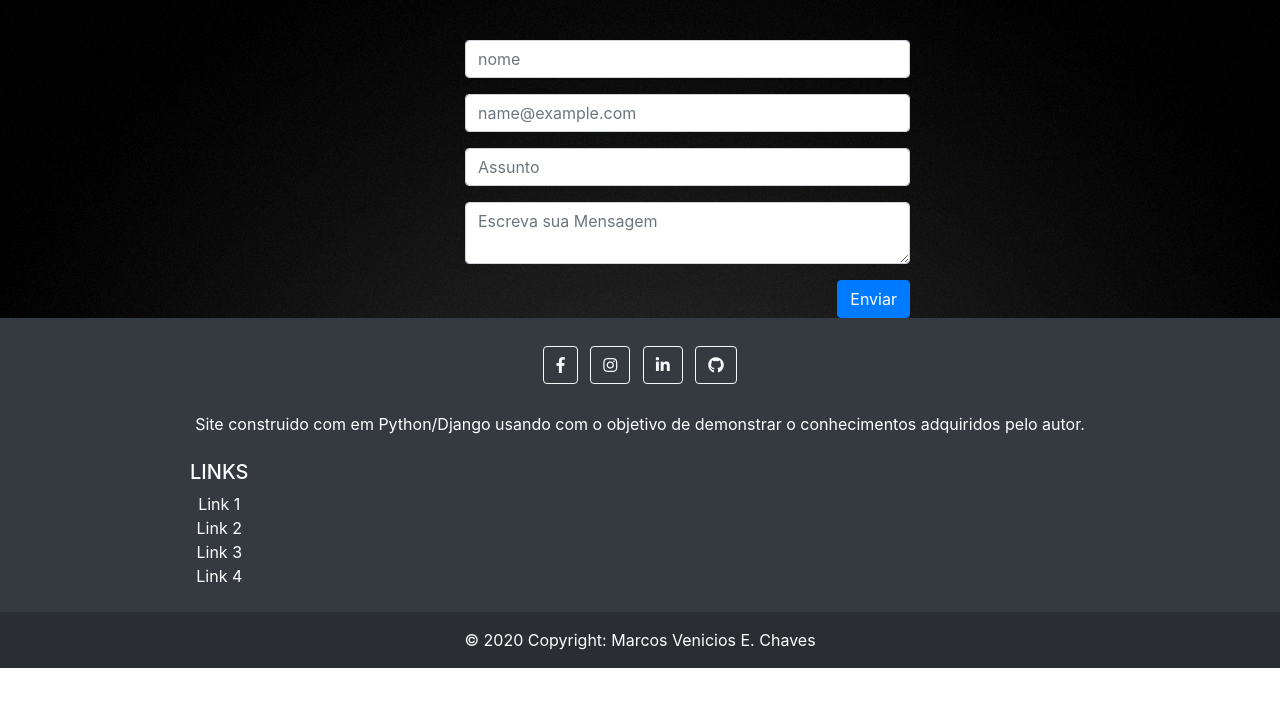
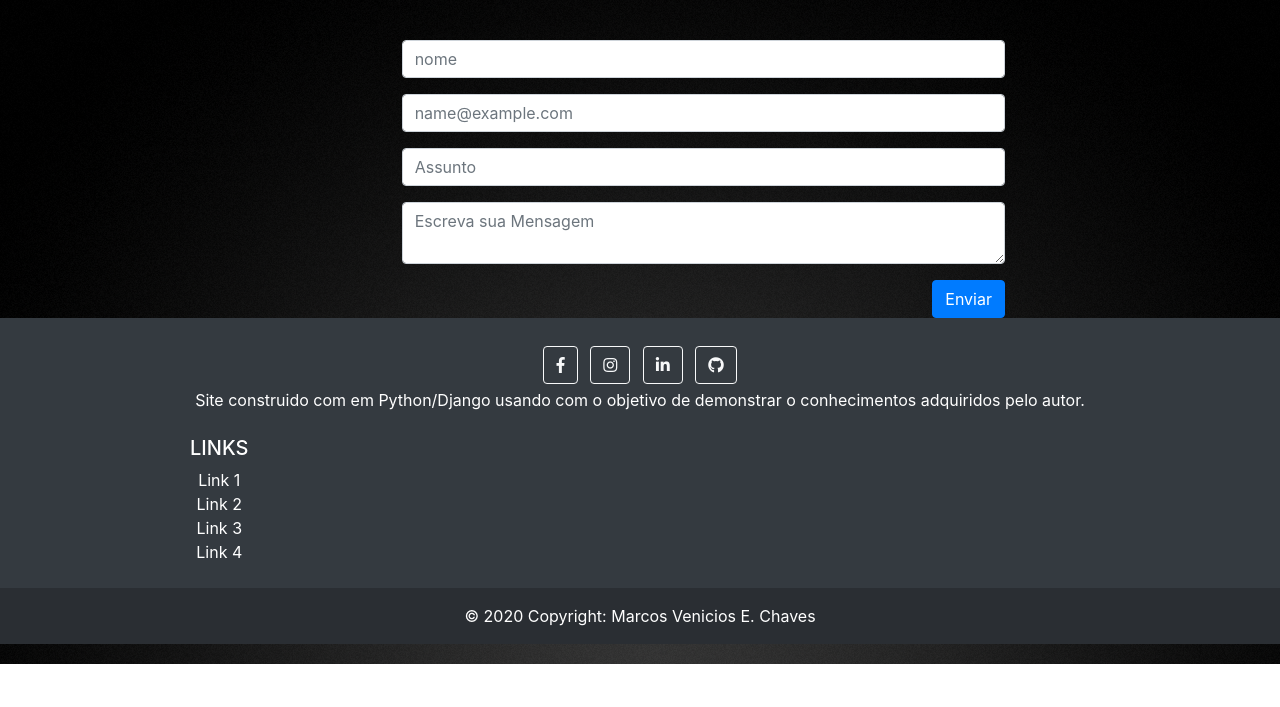
Before and after one commit to markusvynycyus/portfolio, a Django app: page /contact in a window 1280 px wide. Shown: the part 56-763 px from the top of the page. Run offline with Django 3.2, Linux system fonts and the light colour scheme; some libraries are stand-ins or nearby versions.

Commit message:
Alterando Contato

```diff
--- a/portfolio/templates/portfolio/contact.html
+++ b/portfolio/templates/portfolio/contact.html
@@ -5,7 +5,7 @@
 {% block content %}
 <div class="container">
     <div class="row">
-        <div class="col-sm-6 mx-auto">
+        <div class="col-sm-8 mx-auto">
             <!--Contact Form-->
             <form class="margin" action="{% url 'contact' %}" method="POST">
                 {% csrf_token %}
@@ -36,8 +36,11 @@
                 <div class="pull-right">
                     <button type="submit" class="btn btn-primary float-right btn-md">Enviar</button>
                 </div>
+
             </form>
+
         </div>
     </div>
 </div>
+
 {% endblock %}
--- a/portfolio/templates/portfolio/footer.html
+++ b/portfolio/templates/portfolio/footer.html
@@ -4,7 +4,7 @@
   <!-- Grid container -->
   <div class="container p-4">
     <!-- Section: Social media -->
-    <section class="mb-4">
+    <section class="mb-10">
       <!-- Facebook -->
       <a class="btn btn-outline-light btn-floating m-1" href="#!" role="button"
         ><i class="fab fa-facebook-f"></i
```
